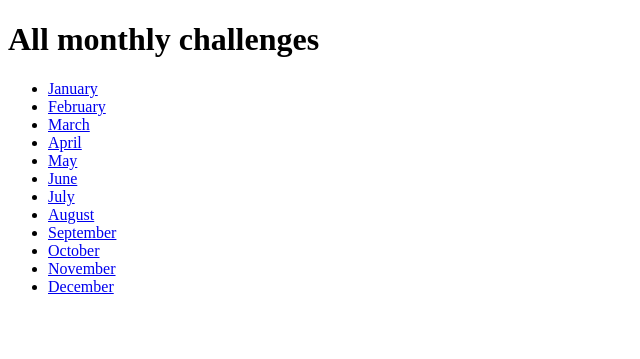
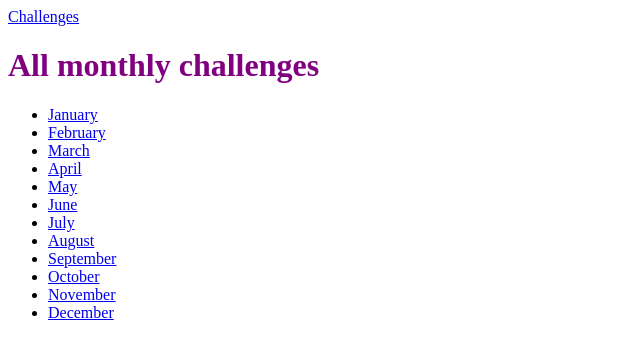
Before and after one commit to mr-shan/practice_python_django_first_project, a Django app: page /challenges/ in a window 1280 px wide. Shown: the top 359 px of the page, without its empty margins (0-640 px from the left). Run offline with Django 3.2, Linux system fonts and the light colour scheme.

Commit message:
Removed pyc files, added template partials and layout

```diff
--- a/challenges/templates/challenges/index.html
+++ b/challenges/templates/challenges/index.html
@@ -1,17 +1,10 @@
-<!DOCTYPE html>
-<html lang="en">
-<head>
-    <meta charset="UTF-8">
-    <meta http-equiv="X-UA-Compatible" content="IE=edge">
-    <meta name="viewport" content="width=device-width, initial-scale=1.0">
-    <title>Monthly Challenges</title>
-</head>
-<body>
-    <h1>All monthly challenges</h1>
-    <ul>
-        {% for month in months  %}
-            <li><a href="{% url 'challenges' month %}">{{ month | title}}</a></li>
-        {% endfor %}
-    </ul>
-</body>
-</html>
+{% extends 'layout.html' %} {% block title %} Monthly Challenges {% endblock %}
+{% block content %}
+{% include "challenges/partials/header.html" %}
+<h1 style="color: purple">All monthly challenges</h1>
+<ul>
+  {% for month in months %}
+  <li><a href="{% url 'challenges' month %}">{{ month | title}}</a></li>
+  {% endfor %}
+</ul>
+{% endblock content %}
--- /dev/null
+++ b/challenges/templates/challenges/partials/header.html
@@ -0,0 +1,5 @@
+<header>
+  <nav>
+    <a href="{% url "challenges_index" %}">Challenges</a>
+  </nav>
+</header>
--- a/challenges/urls.py
+++ b/challenges/urls.py
@@ -6,7 +6,7 @@ urlpatterns = [
     # path("january", views.january),
 
     # for all blank URLs this will be called.
-    path("", views.index),
+    path("", views.index, name="challenges_index"),
 
     # These are dynamic URLs, the dynamic parameter is linked to month
     # <month> acts like a keyword arguments
--- a/practice_python_django_first_project/settings.py
+++ b/practice_python_django_first_project/settings.py
@@ -59,6 +59,7 @@ TEMPLATES = [
             # BASE_DIR / "challenges" / "templates"
             # this feature should only be used for templates which are not part of any app and hence auto importing fails
             # If templates are common to other apps, we can register template folder which is outside of any app
+            BASE_DIR / "templates"
         ],
         'APP_DIRS': True,
         'OPTIONS': {
--- /dev/null
+++ b/templates/layout.html
@@ -0,0 +1,12 @@
+<!DOCTYPE html>
+<html lang="en">
+  <head>
+    <meta charset="UTF-8" />
+    <meta http-equiv="X-UA-Compatible" content="IE=edge" />
+    <meta name="viewport" content="width=device-width, initial-scale=1.0" />
+    <title>{% block title %} Challenges Appm {% endblock %}</title>
+  </head>
+  <body>
+    {% block content %}{% endblock %}
+  </body>
+</html>
```
Also changed, not shown: challenges/templates/challenges/challenge.html (+9 -11 lines), db.sqlite3, 1 other file.
